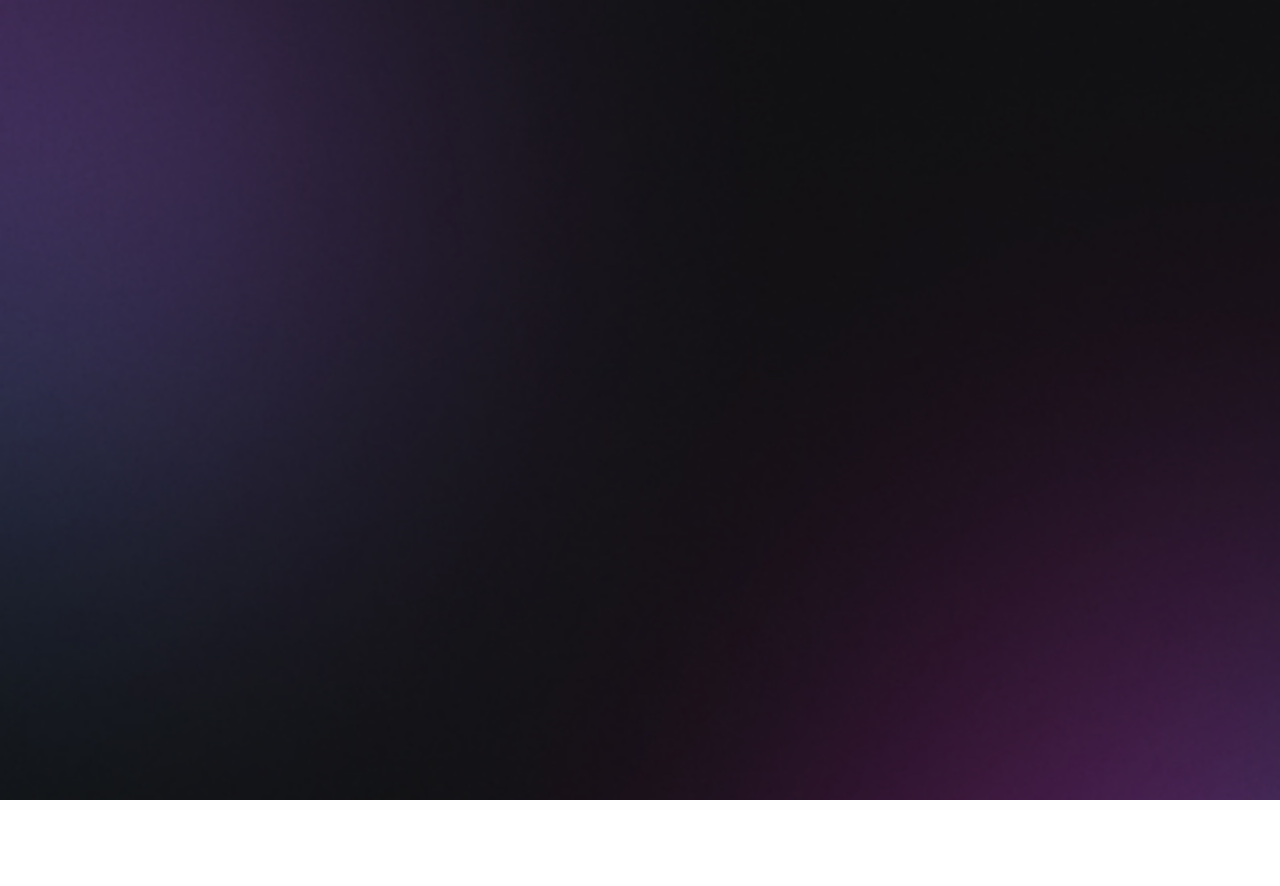
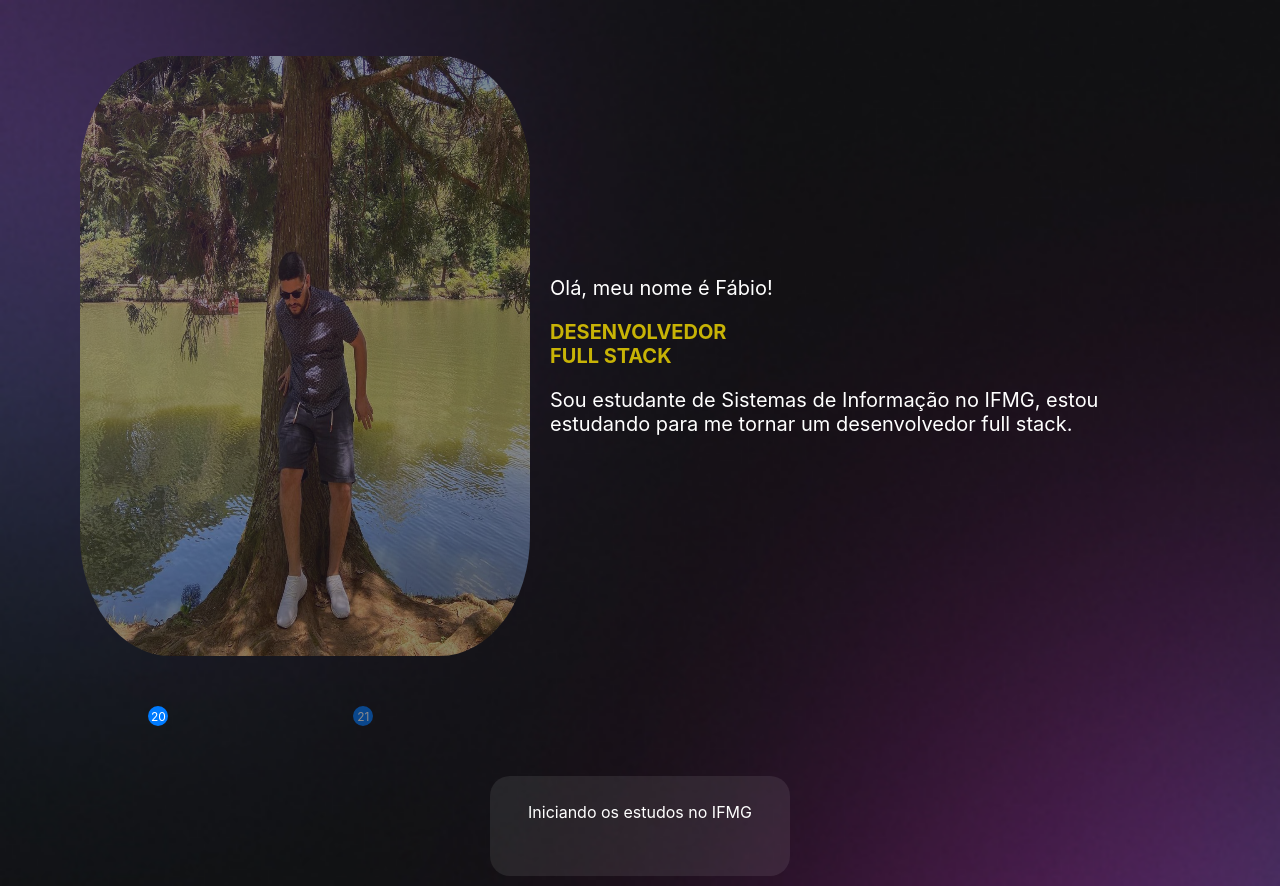
Before and after one commit to fabiohenriq31/projetoPortfolio, a plain HTML site: page about.html in a window 1280 px wide. Before the commit the page ends 800 px from the top, so only its background shows below. Drawn offline with Linux system fonts and the light colour scheme.

Commit message:
adjust container width

```diff
--- a/about.html
+++ b/about.html
@@ -6,5 +6,40 @@
     <link rel="stylesheet" href="style.css" />
     <title>Sobre</title>
   </head>
-  <body></body>
+  <body>
+    <div id="about">
+      <div id="container-about">
+        <img
+          src="/assets/my-image.jpg"
+          alt="Imagem, Fábio em uma arvore, próximo a um lago olhando para o chão"
+        />
+        <div id="description">
+          <p>Olá, meu nome é Fábio!</p>
+          <p id="developer">DESENVOLVEDOR <br />FULL STACK</p>
+          <p>
+            Sou estudante de Sistemas de Informação no IFMG, estou estudando
+            para me tornar um desenvolvedor full stack.
+          </p>
+
+        </div>
+      </div>
+      <div class="timeline">
+  <div class="line" style="width: 0;"></div>
+  <div class="bullet active" style="left: 2%;" onclick="showInfo(2020)">20</div>
+  <div class="bullet" style="left: 22%;" onclick="showInfo(2021)">21</div>
+  <div class="bullet" style="left: 42%;" onclick="showInfo(2022)">22</div>
+  <div class="bullet" style="left: 62%;" onclick="showInfo(2023)">23</div>
+  <div class="bullet" style="left: 82%;" onclick="showInfo(2024)">24</div>
+</div>
+
+<div id="infoContainer">
+  <p id="info2020" style="display: block;">Iniciando os estudos no IFMG</p>
+  <p id="info2021" style="display: none;">Aulas interrompidas devido à pandemia</p>
+  <p id="info2022" style="display: none;">Estudo tímido de JavaScript e retorno às aulas no IFMG</p>
+  <p id="info2023" style="display: none;">Realização de cursos de JavaScript e Python para avanço do conhecimento</p>
+  <p id="info2024" style="display: none;">Conclusão de cursos e início dos estudos na RocketSeat</p>
+</div>
+
+    <script src="script.js"></script>
+  </body>
 </html>
--- a/script.js
+++ b/script.js
@@ -18,6 +18,37 @@ function toggleMode() {
     )
   }
 
-
   // O toggle faz esse comando sozinho. Lembrando que o if ele verifica se contem light no html, se tiver ele ira removelo e se não tiver ira adcionar
 }
+
+ let currentYear = 2020
+
+ function showInfo(year) {
+   // Esconde todas as informações
+   let infoElements = document.querySelectorAll("#infoContainer p")
+   infoElements.forEach(function (element) {
+     element.style.display = "none"
+   })
+
+   // Mostra a informação do ano clicado
+   let infoElement = document.getElementById("info" + year)
+   if (infoElement) {
+     infoElement.style.display = "block"
+   }
+
+   // Atualiza a largura da linha
+   let line = document.querySelector(".line")
+   let bullet = document.querySelector(
+     '.bullet[onclick="showInfo(' + year + ')"]'
+   )
+   line.style.width = bullet.style.left
+
+   // Remove a classe 'active' de todas as bolinhas
+   let bullets = document.querySelectorAll(".bullet")
+   bullets.forEach(function (bullet) {
+     bullet.classList.remove("active")
+   })
+
+   // Adiciona a classe 'active' na bolinha clicada
+   bullet.classList.add("active")
+ }
--- a/style.css
+++ b/style.css
@@ -9,18 +9,18 @@
 :root {
   --text-color: white;
   --bg-url: url(./assets/bg-mobile.jpg);
-  --stroke-color: rgba(255,255,255, 0.5);
-  --surface-color:rgba(255,255,255, 0.1);
-  --button-color:rgba(255, 255, 255, 0.2);
-  --moon-or-sun:url(./assets/moon-stars.svg)
+  --stroke-color: rgba(255, 255, 255, 0.5);
+  --surface-color: rgba(255, 255, 255, 0.1);
+  --button-color: rgba(255, 255, 255, 0.2);
+  --moon-or-sun: url(./assets/moon-stars.svg);
 }
-.light{
+.light {
   --text-color: black;
   --bg-url: url(./assets/bg-mobile-light.jpg);
-  --stroke-color: rgba(0,0,0, 0.5);
-  --surface-color: rgba(0,0,0, 0.05);
+  --stroke-color: rgba(0, 0, 0, 0.5);
+  --surface-color: rgba(0, 0, 0, 0.05);
   --button-color: rgba(0, 0, 0, 0.2);
-  --moon-or-sun:url(./assets/sun.svg)
+  --moon-or-sun: url(./assets/sun.svg);
 }
 
 body {
@@ -36,7 +36,8 @@ body {
 }
 
 #container {
-  width: 360px;
+  width: 100%;
+  max-width: 588px;
   margin: 56px auto 0px;
   padding: 0 24px;
 }
@@ -52,7 +53,6 @@ body {
   width: 64px;
   position: relative;
   margin: 4px auto;
-
 }
 
 #switch button {
@@ -73,7 +73,7 @@ body {
   left: initial;
 }
 
-#switch span{
+#switch span {
   display: block;
   border-radius: 9999px;
   width: 64px;
@@ -82,7 +82,6 @@ body {
   border: 1px solid var(--stroke-color);
   backdrop-filter: blur(4px);
   -webkit-backdrop-filter: blur(4px);
-
 }
 /* o asterisco significa que é um elemento universal, ele vai aplicar aqueles códigos dentro de todo o elemento body*/
 
@@ -95,7 +94,6 @@ body * {
   font-weight: 500;
   font-size: 16px;
   line-height: 24px;
-
 }
 
 #socialmedia {
@@ -104,17 +102,16 @@ body * {
 
   padding: 24px 0;
 
-
   font-size: 30px;
   transition: background 0.2s;
 }
-#socialmedia a{
+#socialmedia a {
   display: flex;
   align-items: center;
   justify-content: center;
   padding: 16px;
 }
-#socialmedia a:hover{
+#socialmedia a:hover {
   padding: 16px;
   background-color: var(--button-color);
   border-radius: 50%;
@@ -124,7 +121,7 @@ ul {
   list-style: none;
 
   display: flex;
-  flex-direction: column;      /* Coloca todos os itens dentro do ul em uma coluna */
+  flex-direction: column; /* Coloca todos os itens dentro do ul em uma coluna */
 
   gap: 8px; /* Coloca espaço entre os elementos */
 
@@ -135,7 +132,6 @@ ul li a {
   align-items: center;
   justify-content: center;
   border-radius: 8px;
-
 
   padding: 16px 24px;
   background: var(--surface-color);
@@ -160,3 +156,101 @@ footer {
   text-align: center;
   font-size: 14px;
 }
+
+#container-about img {
+  width: 450px;
+  height: 600px;
+  opacity: 0.5;
+  border-radius: 20%;
+}
+
+#container-about{
+  display: flex;
+  margin: 56px 56px 0px;
+  padding: 0 24px;
+  align-items: center;
+}
+#container-about p {
+  font-size: 20px;
+  margin: 20px;
+}
+#developer {
+  font-size: 24px;
+  color: rgba(252, 227, 0, 0.774);
+  font-weight: bold;
+}
+#developer:hover{
+  font-size: 30px;
+}
+
+  .timeline {
+      position: relative;
+      margin: 50px auto;
+      width: 80%;
+      height: 20px;
+
+      border-radius: 20px;
+      overflow: hidden;
+    }
+    .line {
+      position: absolute;
+      height: 100%;
+      background-color: #007bff;
+      transition: width 0.3s ease;
+    }
+
+    .bullet {
+      position: absolute;
+      width: 20px;
+      height: 20px;
+      background-color: #007bff;
+      border-radius: 50%;
+      cursor: pointer;
+      opacity: 0;
+      transition: opacity 0.3s ease;
+      display: flex;
+      justify-content: center;
+      align-items: center;
+      font-size: 12px;
+      color: #fff;
+    }
+
+    .bullet.active, .bullet.active + .bullet {
+      opacity: 1;
+    }
+
+    .bullet.active + .bullet {
+      opacity: 0.5;
+    }
+
+    .bullet p {
+      display: none;
+      position: absolute;
+      top: -70px;
+      left: 50%;
+      transform: translateX(-50%);
+      background-color: rgba(255, 255, 255, 0.8);
+      color: #333;
+      padding: 10px;
+      border-radius: 20px;
+      font-size: 14px;
+      box-shadow: 0 0 10px rgba(0, 0, 0, 0.3);
+      transition: opacity 0.3s ease;
+      opacity: 0;
+    }
+
+    .bullet.active p {
+      display: block;
+      opacity: 1;
+    }
+
+  #infoContainer{
+
+    padding: 2%;
+    margin:10px auto;
+    width: 300px;
+    height: 100px;
+    border-radius: 20px;
+    text-align: center;
+    background-color: rgba(255, 255, 255, 0.082);
+  }
```
Also changed, not shown: index.html (+23 -8 lines), assets/my-image.jpg (added).
